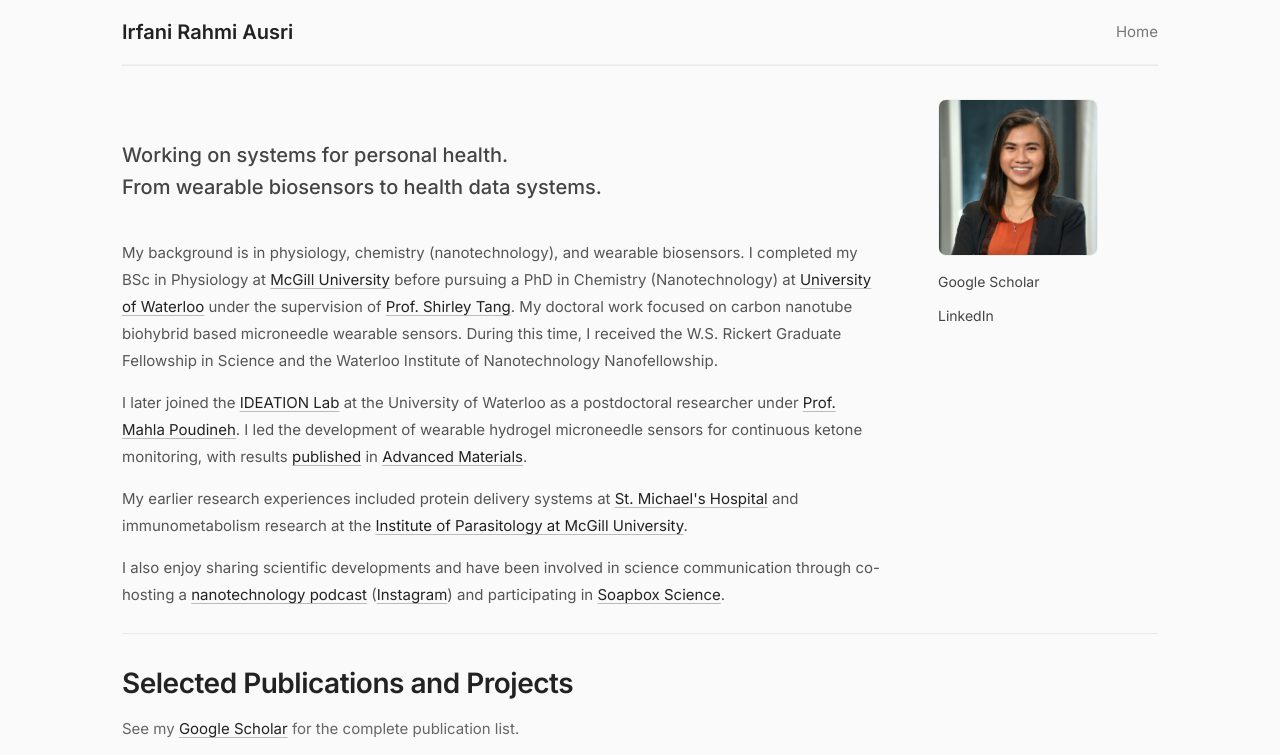
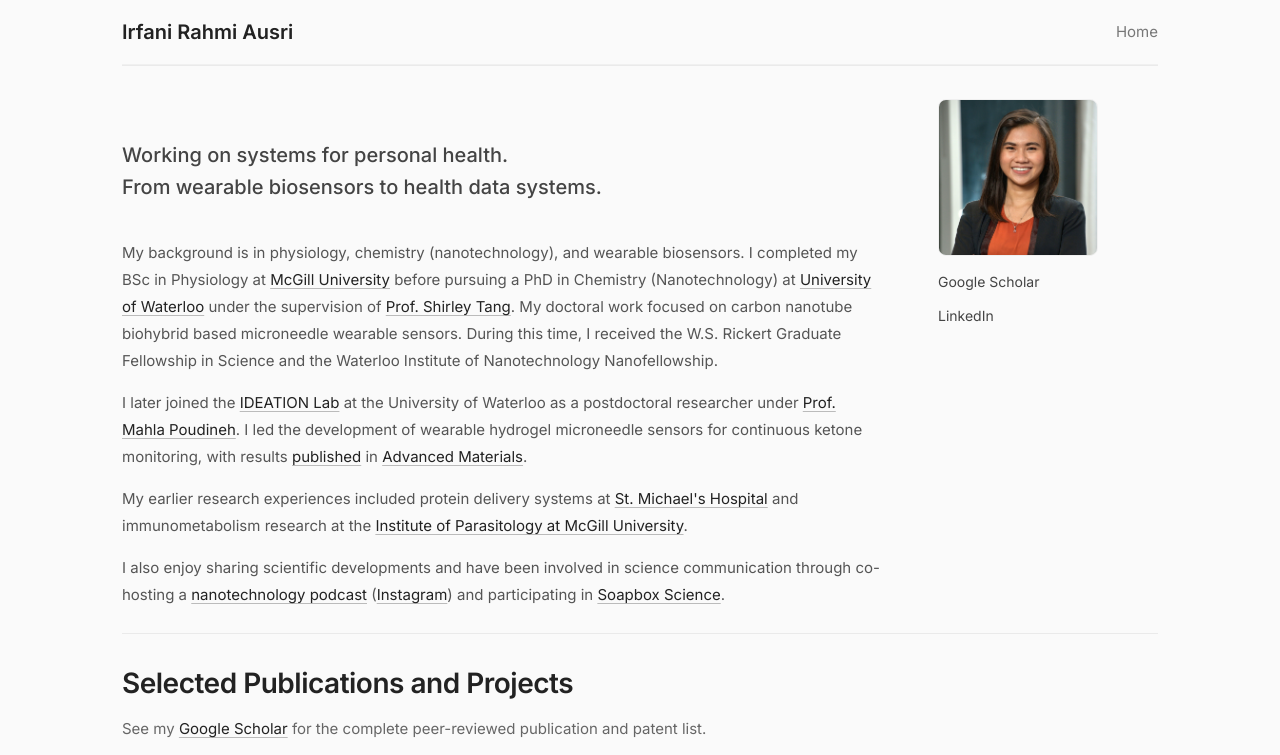
Before and after one commit to irfaniausri/irfaniausri.github.io, a React (Vite) app: page / in a window 1280 px wide. Shown: the top 755 px of the page. Built offline with nearby package versions, Linux system fonts and the light colour scheme.

Commit message:
added patent info on homepage

```diff
--- a/src/pages/Home.jsx
+++ b/src/pages/Home.jsx
@@ -142,7 +142,7 @@ export default function Home() {
             >
                 Google Scholar
             </a>{" "}
-            for the complete publication list.
+            for the complete peer-reviewed publication and patent list.
         </p>
         {work.map((item, index) => (
             <WorkCard
```
